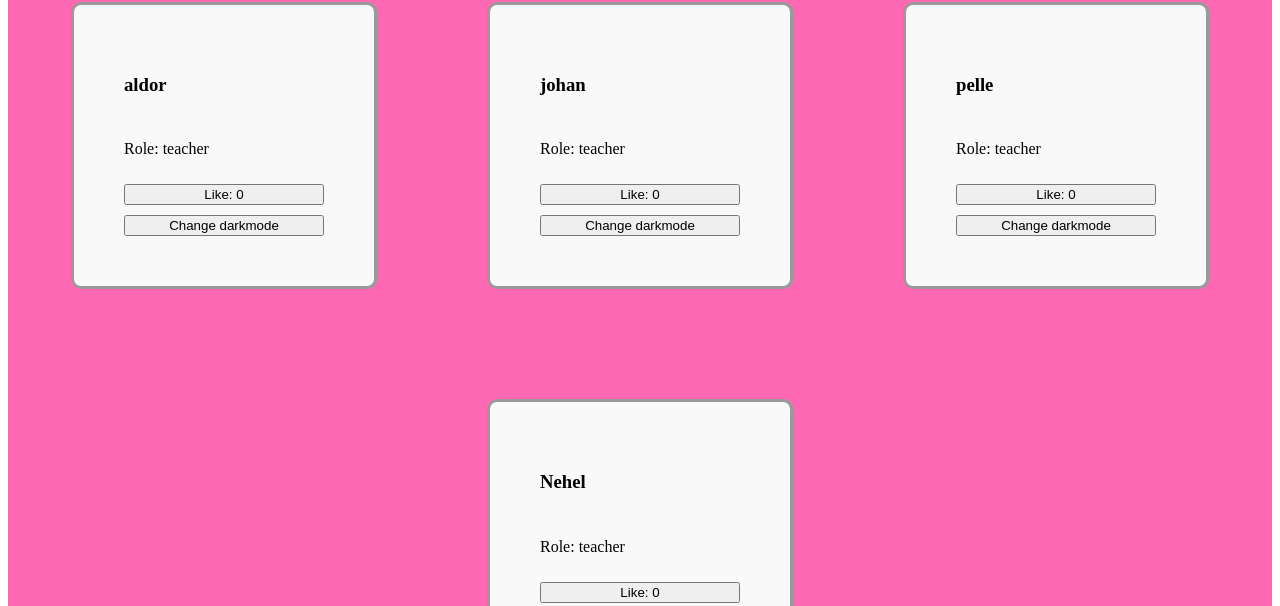
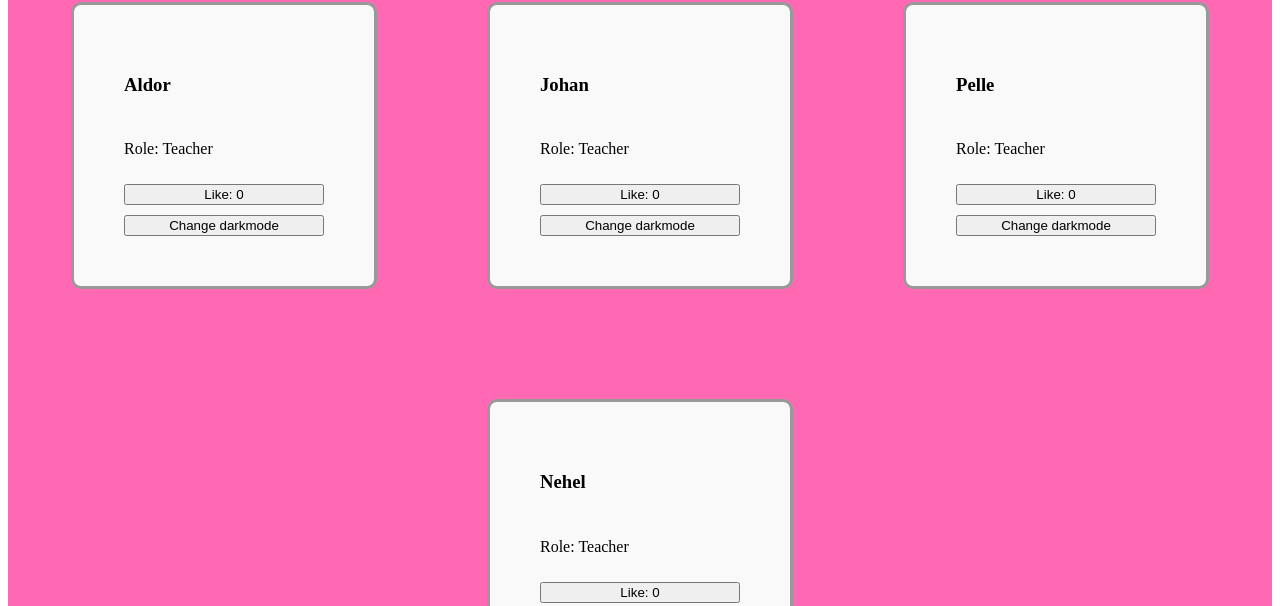
Before and after one commit to Vic-Linden/TestReact, a React (Vite) app in the folder testReact/: page / in a window 1280 px wide. Shown: the part 173-779 px from the top of the page. Built offline with nearby package versions, Linux system fonts and the light colour scheme.

Commit message:
practice using map to render list of teachers from array

```diff
--- a/testReact/src/App.jsx
+++ b/testReact/src/App.jsx
@@ -5,14 +5,27 @@ import './App.css';
 
 
 function App() {
+
+const teachers = [
+
+  {id: 1, name: "Aldor", role: "Teacher"},
+  {id: 2, name: "Johan", role: "Teacher"},
+  {id: 3, name: "Pelle", role: "Teacher"},
+  {id: 4, name: "Nehel", role: "Teacher"}
+];
+
   return (
     <div>
       <Header />
+
       <main className='user-container'>
-        <UserCard name="aldor" role="teacher" />
-        <UserCard name="johan" role="teacher" />
-        <UserCard name="pelle" role="teacher" />
-        <UserCard name="Nehel" role="teacher" />
+        {teachers.map((teachers) =>(
+          <UserCard
+          key={teachers.id}
+          name={teachers.name}
+          role={teachers.role}
+          />
+        ))}
 
       </main>
 
```
